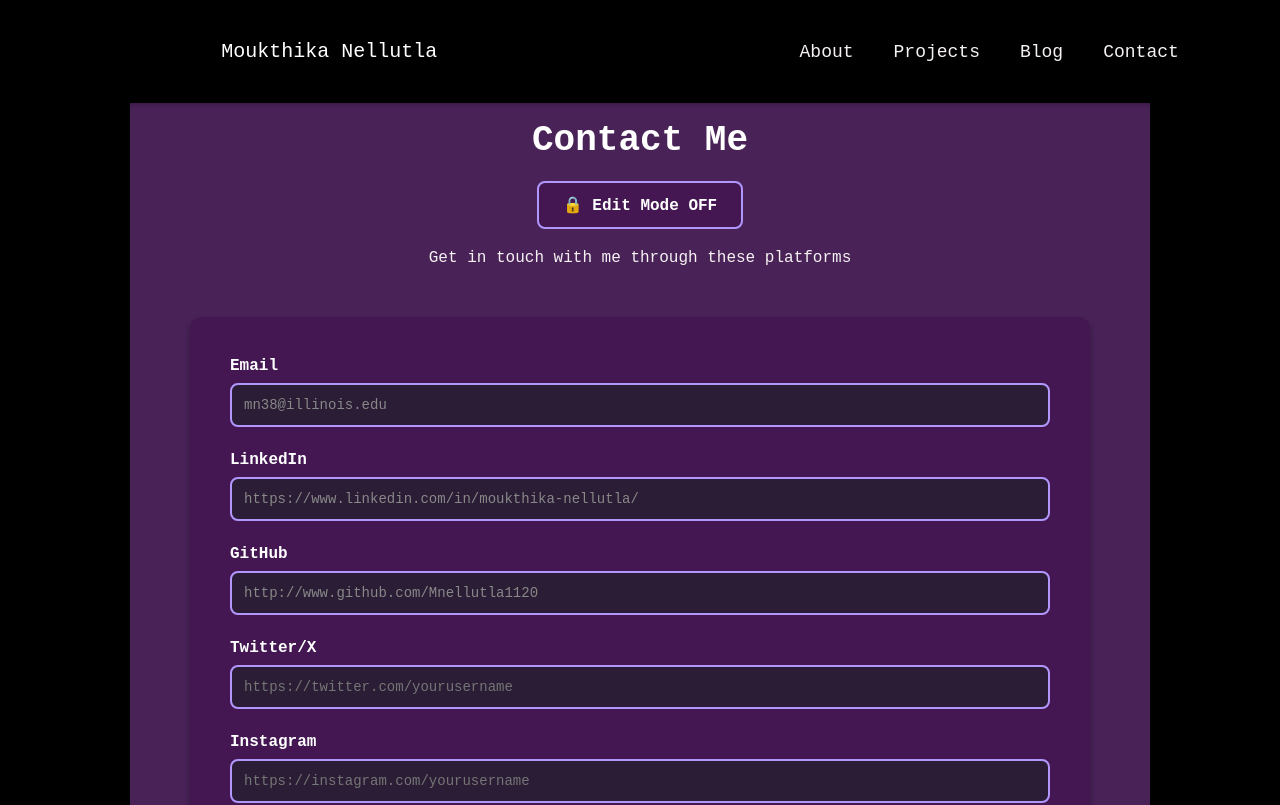
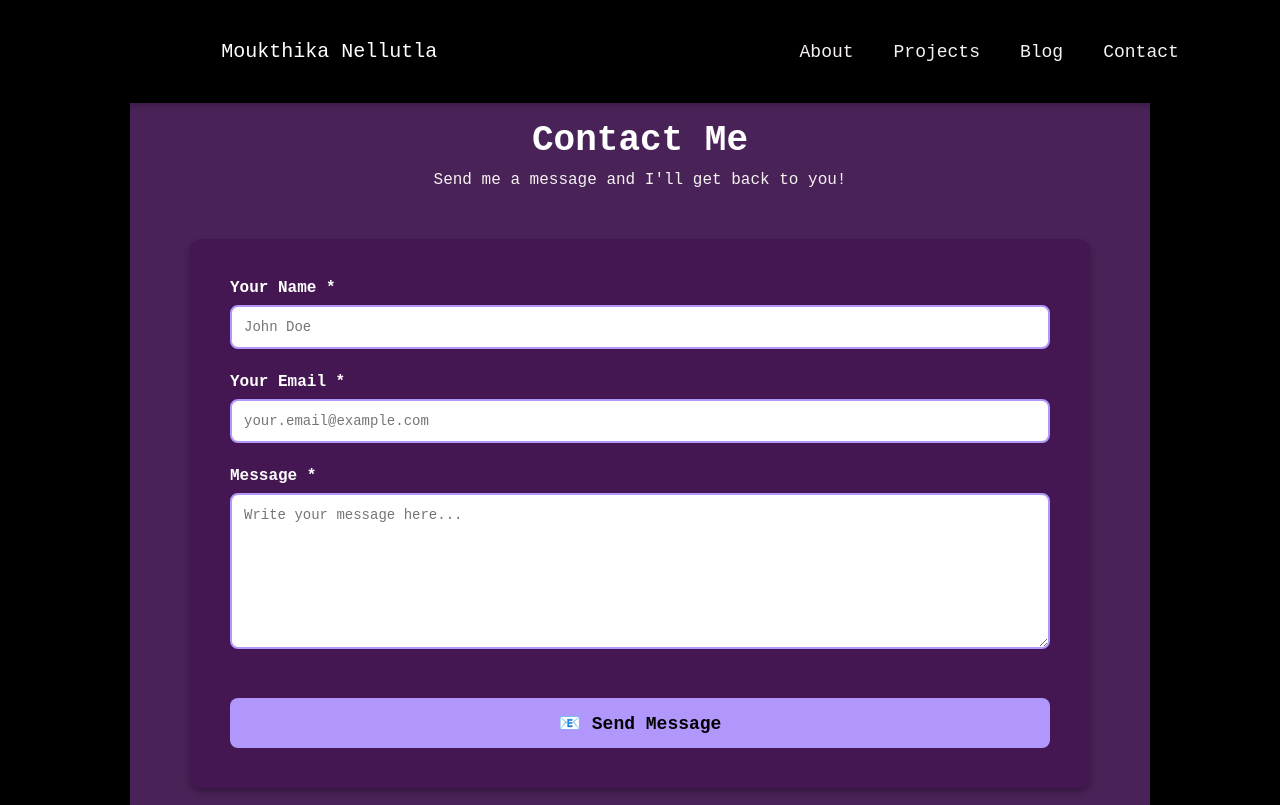
Before and after one commit to Mnellutla1120/personal_website, a React (Create React App) app: page /contact in a window 1280 px wide. Shown: the top 805 px of the page. Built offline with nearby package versions, Linux system fonts and the light colour scheme.

Commit message:
new file:   src/config/password.js

```diff
--- /dev/null
+++ b/src/config/password.js
@@ -0,0 +1,4 @@
+// Edit this password to protect edit mode access
+export const EDIT_MODE_PASSWORD = 'smil3h0ya4myfyre';
+
+// Change this to your preferred password!
--- a/src/tabs/Blog.js
+++ b/src/tabs/Blog.js
@@ -1,11 +1,15 @@
 import React, { useState, useEffect } from 'react';
 import blogPostsData from '../data/blogPosts.json';
+import { EDIT_MODE_PASSWORD } from '../config/password';
 import './Blog.css';
 
 export default function Blog() {
   const [blogPosts, setBlogPosts] = useState([]);
   const [showForm, setShowForm] = useState(false);
   const [showExportModal, setShowExportModal] = useState(false);
+  const [showPasswordModal, setShowPasswordModal] = useState(false);
+  const [passwordInput, setPasswordInput] = useState('');
+  const [passwordError, setPasswordError] = useState('');
   const [editMode, setEditMode] = useState(false);
   const [editingId, setEditingId] = useState(null);
   const [formData, setFormData] = useState({
@@ -41,17 +45,35 @@ export default function Blog() {
     setBlogPosts(newPosts);
   };
 
+  const handlePasswordSubmit = (e) => {
+    e.preventDefault();
+    if (passwordInput === EDIT_MODE_PASSWORD) {
+      setEditMode(true);
+      setShowPasswordModal(false);
+      setPasswordInput('');
+      setPasswordError('');
+      localStorage.setItem('blogEditMode', 'true');
+    } else {
+      setPasswordError('Incorrect password. Access denied.');
+      setPasswordInput('');
+    }
+  };
+
   const toggleEditMode = () => {
-    const newEditMode = !editMode;
-    setEditMode(newEditMode);
-    localStorage.setItem('blogEditMode', newEditMode.toString());
-    // Reset form if disabling edit mode
-    if (!newEditMode) {
+    if (editMode) {
+      // If already in edit mode, just disable it
+      setEditMode(false);
+      localStorage.setItem('blogEditMode', 'false');
       setShowForm(false);
       setEditingId(null);
       setFormData({ title: '', content: '' });
       // Reload from JSON file when exiting edit mode
       setBlogPosts(blogPostsData);
+    } else {
+      // If not in edit mode, show password modal
+      setShowPasswordModal(true);
+      setPasswordInput('');
+      setPasswordError('');
     }
   };
 
@@ -171,6 +193,37 @@ export default function Blog() {
         </div>
       </div>
 
+      {showPasswordModal && (
+        <div className="modal-overlay" onClick={() => setShowPasswordModal(false)}>
+          <div className="modal-content password-modal" onClick={(e) => e.stopPropagation()}>
+            <h2>🔒 Enter Password</h2>
+            <p>Enter the password to enable edit mode.</p>
+            <form onSubmit={handlePasswordSubmit}>
+              <input
+                type="password"
+                placeholder="Password"
+                value={passwordInput}
+                onChange={(e) => {
+                  setPasswordInput(e.target.value);
+                  setPasswordError('');
+                }}
+                className="password-input"
+                autoFocus
+              />
+              {passwordError && <p className="password-error">{passwordError}</p>}
+              <div className="modal-buttons">
+                <button type="submit" className="submit-btn">Submit</button>
+                <button type="button" className="close-btn" onClick={() => {
+                  setShowPasswordModal(false);
+                  setPasswordInput('');
+                  setPasswordError('');
+                }}>Cancel</button>
+              </div>
+            </form>
+          </div>
+        </div>
+      )}
+
       {showExportModal && (
         <div className="modal-overlay" onClick={() => setShowExportModal(false)}>
           <div className="modal-content" onClick={(e) => e.stopPropagation()}>
--- a/src/tabs/Contact.css
+++ b/src/tabs/Contact.css
@@ -19,13 +19,6 @@
   margin: 0 0 10px 0;
 }
 
-.header-buttons {
-  display: flex;
-  gap: 12px;
-  align-items: center;
-  justify-content: center;
-  margin: 20px 0;
-}
 
 .subtitle {
   color: #f6f2f2;
@@ -41,6 +34,26 @@
   margin-bottom: 40px;
 }
 
+.submit-btn {
+  background-color: #B197FC;
+  color: #000000;
+  border: none;
+  padding: 14px 32px;
+  font-size: 18px;
+  font-family: 'Courier New', Courier, monospace;
+  cursor: pointer;
+  border-radius: 8px;
+  font-weight: bold;
+  transition: all 0.3s ease;
+  width: 100%;
+  margin-top: 20px;
+}
+
+.submit-btn:hover {
+  background-color: #caa6f7;
+  transform: scale(1.02);
+}
+
 .form-group {
   margin-bottom: 24px;
 }
@@ -53,7 +66,8 @@
   margin-bottom: 8px;
 }
 
-.form-group input {
+.form-group input,
+.form-group textarea {
   width: 100%;
   padding: 12px;
   border: 2px solid #B197FC;
@@ -66,65 +80,37 @@
   transition: border-color 0.3s ease;
 }
 
-.form-group input:focus {
+.form-group input:focus,
+.form-group textarea:focus {
   outline: none;
   border-color: #caa6f7;
 }
 
-.form-group input:disabled {
-  background-color: #2a1d35;
-  color: #888;
-  cursor: not-allowed;
+.form-group textarea {
+  resize: vertical;
+  min-height: 150px;
 }
 
-.form-note-edit {
-  color: #B197FC;
-  font-size: 14px;
-  margin-top: 16px;
-  font-style: italic;
+.success-message {
+  background-color: #10b981;
+  color: #ffffff;
+  padding: 12px 20px;
+  border-radius: 8px;
+  margin-bottom: 20px;
   text-align: center;
+  font-weight: bold;
+  animation: slideIn 0.3s ease;
 }
 
-.edit-mode-btn {
-  background-color: #441752;
-  color: #ffffff;
-  border: 2px solid #B197FC;
-  padding: 12px 24px;
-  font-size: 16px;
-  font-family: 'Courier New', Courier, monospace;
-  cursor: pointer;
-  border-radius: 8px;
-  font-weight: bold;
-  transition: all 0.3s ease;
-}
-
-.edit-mode-btn:hover {
-  background-color: #B197FC;
-  color: #000000;
-  transform: scale(1.05);
-}
-
-.edit-mode-btn.active {
-  background-color: #B197FC;
-  color: #000000;
-}
-
-.export-btn {
-  background-color: #10b981;
-  color: #ffffff;
-  border: none;
-  padding: 12px 24px;
-  font-size: 16px;
-  font-family: 'Courier New', Courier, monospace;
-  cursor: pointer;
-  border-radius: 8px;
-  font-weight: bold;
-  transition: all 0.3s ease;
-}
-
-.export-btn:hover {
-  background-color: #059669;
-  transform: scale(1.05);
+@keyframes slideIn {
+  from {
+    opacity: 0;
+    transform: translateY(-10px);
+  }
+  to {
+    opacity: 1;
+    transform: translateY(0);
+  }
 }
 
 .modal-overlay {
--- a/src/tabs/Contact.js
+++ b/src/tabs/Contact.js
@@ -1,247 +1,141 @@
-import React, { useState, useEffect } from 'react';
+import React, { useState } from 'react';
 import contactData from '../data/contactInfo.json';
 import './Contact.css';
 
 export default function Contact() {
-  const [socials, setSocials] = useState({
+  const [formData, setFormData] = useState({
+    name: '',
     email: '',
-    linkedin: '',
-    github: '',
-    twitter: '',
-    instagram: '',
-    website: ''
+    message: ''
   });
-  const [showExportModal, setShowExportModal] = useState(false);
-  const [editMode, setEditMode] = useState(false);
-
-  // Load from JSON file on mount
-  useEffect(() => {
-    setSocials(contactData);
-    // Load edit mode state from localStorage
-    const savedEditMode = localStorage.getItem('contactEditMode');
-    if (savedEditMode === 'true') {
-      setEditMode(true);
-      // If in edit mode, check for localStorage overrides
-      const localSocials = localStorage.getItem('contactSocials');
-      if (localSocials) {
-        try {
-          const parsed = JSON.parse(localSocials);
-          setSocials(parsed);
-        } catch (e) {
-          // Invalid JSON, use file data
-        }
-      }
-    }
-  }, []);
-
-  const toggleEditMode = () => {
-    const newEditMode = !editMode;
-    setEditMode(newEditMode);
-    localStorage.setItem('contactEditMode', newEditMode.toString());
-    if (!newEditMode) {
-      // Reload from JSON file when exiting edit mode
-      setSocials(contactData);
-    }
-  };
+  const [submitted, setSubmitted] = useState(false);
 
   const handleChange = (e) => {
     const { name, value } = e.target;
-    setSocials(prev => {
-      const updated = { ...prev, [name]: value };
-      // Save to localStorage for preview in edit mode
-      localStorage.setItem('contactSocials', JSON.stringify(updated));
-      return updated;
-    });
+    setFormData(prev => ({
+      ...prev,
+      [name]: value
+    }));
   };
 
-  const handleExport = () => {
-    setShowExportModal(true);
-  };
+  const handleSubmit = (e) => {
+    e.preventDefault();
+    const { name, email, message } = formData;
 
-  const handleCopyJSON = () => {
-    const jsonString = JSON.stringify(socials, null, 2);
-    navigator.clipboard.writeText(jsonString).then(() => {
-      alert('JSON copied to clipboard! Paste it into src/data/contactInfo.json');
-    });
-  };
+    // Create mailto link with subject and body
+    const subject = encodeURIComponent(`Message from ${name || 'Website Visitor'}`);
+    const body = encodeURIComponent(
+      `Name: ${name}\nEmail: ${email}\n\nMessage:\n${message}`
+    );
+    const mailtoLink = `mailto:${contactData.email}?subject=${subject}&body=${body}`;
 
-  const handleDownloadJSON = () => {
-    const jsonString = JSON.stringify(socials, null, 2);
-    const blob = new Blob([jsonString], { type: 'application/json' });
-    const url = URL.createObjectURL(blob);
-    const a = document.createElement('a');
-    a.href = url;
-    a.download = 'contactInfo.json';
-    document.body.appendChild(a);
-    a.click();
-    document.body.removeChild(a);
-    URL.revokeObjectURL(url);
+    // Open email client
+    window.location.href = mailtoLink;
+    setSubmitted(true);
+
+    // Reset form after a delay
+    setTimeout(() => {
+      setFormData({ name: '', email: '', message: '' });
+      setSubmitted(false);
+    }, 3000);
   };
 
   return (
     <div className="contact-container">
       <div className="contact-header">
         <h1>Contact Me</h1>
-        <div className="header-buttons">
-          {editMode && (
-            <button className="export-btn" onClick={handleExport}>
-              💾 Export JSON
-            </button>
-          )}
-          <button
-            className={`edit-mode-btn ${editMode ? 'active' : ''}`}
-            onClick={toggleEditMode}
-          >
-            {editMode ? '✏️ Edit Mode ON' : '🔒 Edit Mode OFF'}
-          </button>
-        </div>
-        {editMode && (
-          <p className="subtitle">Edit your information below. Remember to export and update the JSON file!</p>
-        )}
-        {!editMode && (
-          <p className="subtitle">Get in touch with me through these platforms</p>
-        )}
+        <p className="subtitle">Send me a message and I'll get back to you!</p>
       </div>
 
-      {showExportModal && (
-        <div className="modal-overlay" onClick={() => setShowExportModal(false)}>
-          <div className="modal-content" onClick={(e) => e.stopPropagation()}>
-            <h2>Export Contact Info JSON</h2>
-            <p>Copy this JSON and paste it into <code>src/data/contactInfo.json</code> to save your changes permanently.</p>
-            <pre className="json-preview">{JSON.stringify(socials, null, 2)}</pre>
-            <div className="modal-buttons">
-              <button className="copy-btn" onClick={handleCopyJSON}>Copy to Clipboard</button>
-              <button className="download-btn" onClick={handleDownloadJSON}>Download JSON</button>
-              <button className="close-btn" onClick={() => setShowExportModal(false)}>Close</button>
-            </div>
-          </div>
+      <form className="contact-form" onSubmit={handleSubmit}>
+        <div className="form-group">
+          <label htmlFor="name">Your Name *</label>
+          <input
+            type="text"
+            id="name"
+            name="name"
+            placeholder="John Doe"
+            value={formData.name}
+            onChange={handleChange}
+            required
+          />
         </div>
-      )}
 
-      <form className="contact-form">
         <div className="form-group">
-          <label htmlFor="email">Email</label>
+          <label htmlFor="email">Your Email *</label>
           <input
             type="email"
             id="email"
             name="email"
             placeholder="your.email@example.com"
-            value={socials.email}
+            value={formData.email}
             onChange={handleChange}
-            disabled={!editMode}
+            required
           />
         </div>
 
         <div className="form-group">
-          <label htmlFor="linkedin">LinkedIn</label>
-          <input
-            type="url"
-            id="linkedin"
-            name="linkedin"
-            placeholder="https://linkedin.com/in/yourprofile"
-            value={socials.linkedin}
+          <label htmlFor="message">Message *</label>
+          <textarea
+            id="message"
+            name="message"
+            placeholder="Write your message here..."
+            value={formData.message}
             onChange={handleChange}
-            disabled={!editMode}
+            rows="8"
+            required
           />
         </div>
 
-        <div className="form-group">
-          <label htmlFor="github">GitHub</label>
-          <input
-            type="url"
-            id="github"
-            name="github"
-            placeholder="https://github.com/yourusername"
-            value={socials.github}
-            onChange={handleChange}
-            disabled={!editMode}
-          />
-        </div>
+        {submitted && (
+          <div className="success-message">
+            ✓ Opening your email client to send the message!
+          </div>
+        )}
 
-        <div className="form-group">
-          <label htmlFor="twitter">Twitter/X</label>
-          <input
-            type="url"
-            id="twitter"
-            name="twitter"
-            placeholder="https://twitter.com/yourusername"
-            value={socials.twitter}
-            onChange={handleChange}
-            disabled={!editMode}
-          />
-        </div>
-
-        <div className="form-group">
-          <label htmlFor="instagram">Instagram</label>
-          <input
-            type="url"
-            id="instagram"
-            name="instagram"
-            placeholder="https://instagram.com/yourusername"
-            value={socials.instagram}
-            onChange={handleChange}
-            disabled={!editMode}
-          />
-        </div>
-
-        <div className="form-group">
-          <label htmlFor="website">Personal Website</label>
-          <input
-            type="url"
-            id="website"
-            name="website"
-            placeholder="https://yourwebsite.com"
-            value={socials.website}
-            onChange={handleChange}
-            disabled={!editMode}
-          />
-        </div>
-        {editMode && (
-          <p className="form-note-edit">💡 Remember to export and update the JSON file to save permanently!</p>
-        )}
+        <button type="submit" className="submit-btn">
+          📧 Send Message
+        </button>
       </form>
 
       <div className="social-links-preview">
-        <h2>Contact Links</h2>
+        <h2>Or find me on</h2>
         <div className="links-grid">
-          {socials.email && (
-            <a href={`mailto:${socials.email}`} className="social-link email">
+          {contactData.email && (
+            <a href={`mailto:${contactData.email}`} className="social-link email">
               <span className="link-icon">✉</span>
               <span className="link-text">Email</span>
             </a>
           )}
-          {socials.linkedin && (
-            <a href={socials.linkedin} target="_blank" rel="noopener noreferrer" className="social-link linkedin">
+          {contactData.linkedin && (
+            <a href={contactData.linkedin} target="_blank" rel="noopener noreferrer" className="social-link linkedin">
               <span className="link-icon">💼</span>
               <span className="link-text">LinkedIn</span>
             </a>
           )}
-          {socials.github && (
-            <a href={socials.github} target="_blank" rel="noopener noreferrer" className="social-link github">
+          {contactData.github && (
+            <a href={contactData.github} target="_blank" rel="noopener noreferrer" className="social-link github">
               <span className="link-icon">🔗</span>
               <span className="link-text">GitHub</span>
             </a>
           )}
-          {socials.twitter && (
-            <a href={socials.twitter} target="_blank" rel="noopener noreferrer" className="social-link twitter">
+          {contactData.twitter && (
+            <a href={contactData.twitter} target="_blank" rel="noopener noreferrer" className="social-link twitter">
               <span className="link-icon">🐦</span>
               <span className="link-text">Twitter</span>
             </a>
           )}
-          {socials.instagram && (
-            <a href={socials.instagram} target="_blank" rel="noopener noreferrer" className="social-link instagram">
+          {contactData.instagram && (
+            <a href={contactData.instagram} target="_blank" rel="noopener noreferrer" className="social-link instagram">
               <span className="link-icon">📷</span>
               <span className="link-text">Instagram</span>
             </a>
           )}
-          {socials.website && (
-            <a href={socials.website} target="_blank" rel="noopener noreferrer" className="social-link website">
+          {contactData.website && (
+            <a href={contactData.website} target="_blank" rel="noopener noreferrer" className="social-link website">
               <span className="link-icon">🌐</span>
               <span className="link-text">Website</span>
             </a>
-          )}
-          {Object.values(socials).every(val => !val) && (
-            <p className="empty-preview">No contact information available.</p>
           )}
         </div>
       </div>
--- a/src/tabs/Projects.js
+++ b/src/tabs/Projects.js
@@ -1,11 +1,15 @@
 import React, { useState, useEffect } from 'react';
 import projectsData from '../data/projects.json';
+import { EDIT_MODE_PASSWORD } from '../config/password';
 import './Projects.css';
 
 export default function Projects() {
   const [projects, setProjects] = useState([]);
   const [showForm, setShowForm] = useState(false);
   const [showExportModal, setShowExportModal] = useState(false);
+  const [showPasswordModal, setShowPasswordModal] = useState(false);
+  const [passwordInput, setPasswordInput] = useState('');
+  const [passwordError, setPasswordError] = useState('');
   const [editMode, setEditMode] = useState(false);
   const [editingId, setEditingId] = useState(null);
   const [formData, setFormData] = useState({
@@ -43,17 +47,35 @@ export default function Projects() {
     setProjects(newProjects);
   };
 
+  const handlePasswordSubmit = (e) => {
+    e.preventDefault();
+    if (passwordInput === EDIT_MODE_PASSWORD) {
+      setEditMode(true);
+      setShowPasswordModal(false);
+      setPasswordInput('');
+      setPasswordError('');
+      localStorage.setItem('projectsEditMode', 'true');
+    } else {
+      setPasswordError('Incorrect password. Access denied.');
+      setPasswordInput('');
+    }
+  };
+
   const toggleEditMode = () => {
-    const newEditMode = !editMode;
-    setEditMode(newEditMode);
-    localStorage.setItem('projectsEditMode', newEditMode.toString());
-    // Reset form if disabling edit mode
-    if (!newEditMode) {
+    if (editMode) {
+      // If already in edit mode, just disable it
+      setEditMode(false);
+      localStorage.setItem('projectsEditMode', 'false');
       setShowForm(false);
       setEditingId(null);
       setFormData({ title: '', description: '', github: '', demo: '' });
       // Reload from JSON file when exiting edit mode
       setProjects(projectsData);
+    } else {
+      // If not in edit mode, show password modal
+      setShowPasswordModal(true);
+      setPasswordInput('');
+      setPasswordError('');
     }
   };
 
@@ -164,6 +186,37 @@ export default function Projects() {
         </div>
       </div>
 
+      {showPasswordModal && (
+        <div className="modal-overlay" onClick={() => setShowPasswordModal(false)}>
+          <div className="modal-content password-modal" onClick={(e) => e.stopPropagation()}>
+            <h2>🔒 Enter Password</h2>
+            <p>Enter the password to enable edit mode.</p>
+            <form onSubmit={handlePasswordSubmit}>
+              <input
+                type="password"
+                placeholder="Password"
+                value={passwordInput}
+                onChange={(e) => {
+                  setPasswordInput(e.target.value);
+                  setPasswordError('');
+                }}
+                className="password-input"
+                autoFocus
+              />
+              {passwordError && <p className="password-error">{passwordError}</p>}
+              <div className="modal-buttons">
+                <button type="submit" className="submit-btn">Submit</button>
+                <button type="button" className="close-btn" onClick={() => {
+                  setShowPasswordModal(false);
+                  setPasswordInput('');
+                  setPasswordError('');
+                }}>Cancel</button>
+              </div>
+            </form>
+          </div>
+        </div>
+      )}
+
       {showExportModal && (
         <div className="modal-overlay" onClick={() => setShowExportModal(false)}>
           <div className="modal-content" onClick={(e) => e.stopPropagation()}>
```
Also changed, not shown: src/tabs/Blog.css (+30 -0 lines), src/tabs/Projects.css (+30 -0 lines).
